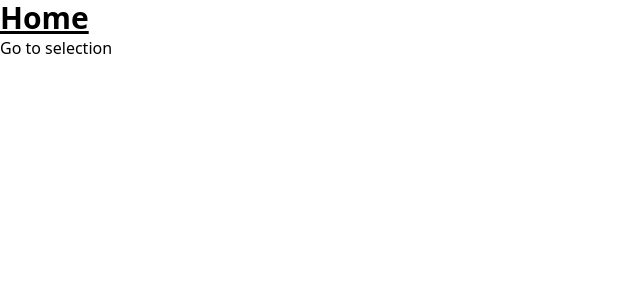
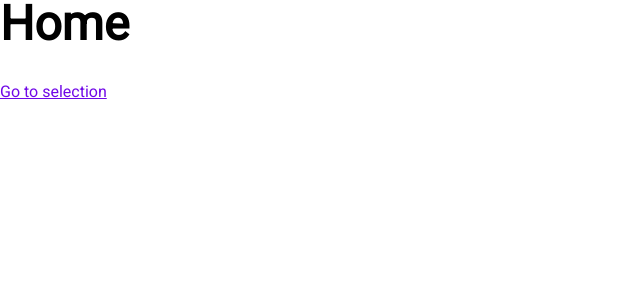
Before and after one commit to scottjoe1996/artist-app, a React (Vite) app: page / in a window 1280 px wide. Shown: the top 300 px of the page, without its empty margins (0-640 px from the left). Built offline with nearby package versions, Linux system fonts and the light colour scheme.

Commit message:
added common styling to navlinks and page titles

```diff
--- a/src/index.css
+++ b/src/index.css
@@ -1 +1,22 @@
+@import url("https://fonts.googleapis.com/css2?family=Roboto&display=swap");
 @import "tailwindcss";
+
+@theme {
+  --font-roboto: "Roboto", sans-serif;
+}
+
+@layer base {
+  html {
+    font-size: 16px;
+    @apply font-roboto;
+  }
+  a {
+    @apply underline text-violet-700;
+  }
+}
+
+@layer components {
+  .page-title {
+    @apply text-5xl font-bold mb-8;
+  }
+}
--- a/src/pages/home.tsx
+++ b/src/pages/home.tsx
@@ -4,7 +4,7 @@ import { NavLink } from "react-router";
 const Home: React.FC = () => {
   return (
     <>
-      <h1 className="text-3xl font-bold underline">Home</h1>
+      <h1 className="page-title">Home</h1>
       <NavLink to="/selection" end>
         Go to selection
       </NavLink>
--- a/src/pages/not-found.tsx
+++ b/src/pages/not-found.tsx
@@ -4,7 +4,7 @@ import { NavLink } from "react-router";
 const NotFound: React.FC = () => {
   return (
     <>
-      <h1 className="text-3xl font-bold underline">Page not found</h1>
+      <h1 className="page-title">Page not found</h1>
       <NavLink to="/">Go to home page</NavLink>
     </>
   );
--- a/src/pages/selection.tsx
+++ b/src/pages/selection.tsx
@@ -1,7 +1,7 @@
 import React from "react";
 
 const Selection: React.FC = () => {
-  return <h1 className="text-3xl font-bold underline">Selection</h1>;
+  return <h1 className="page-title">Selection</h1>;
 };
 
 export default Selection;
```
